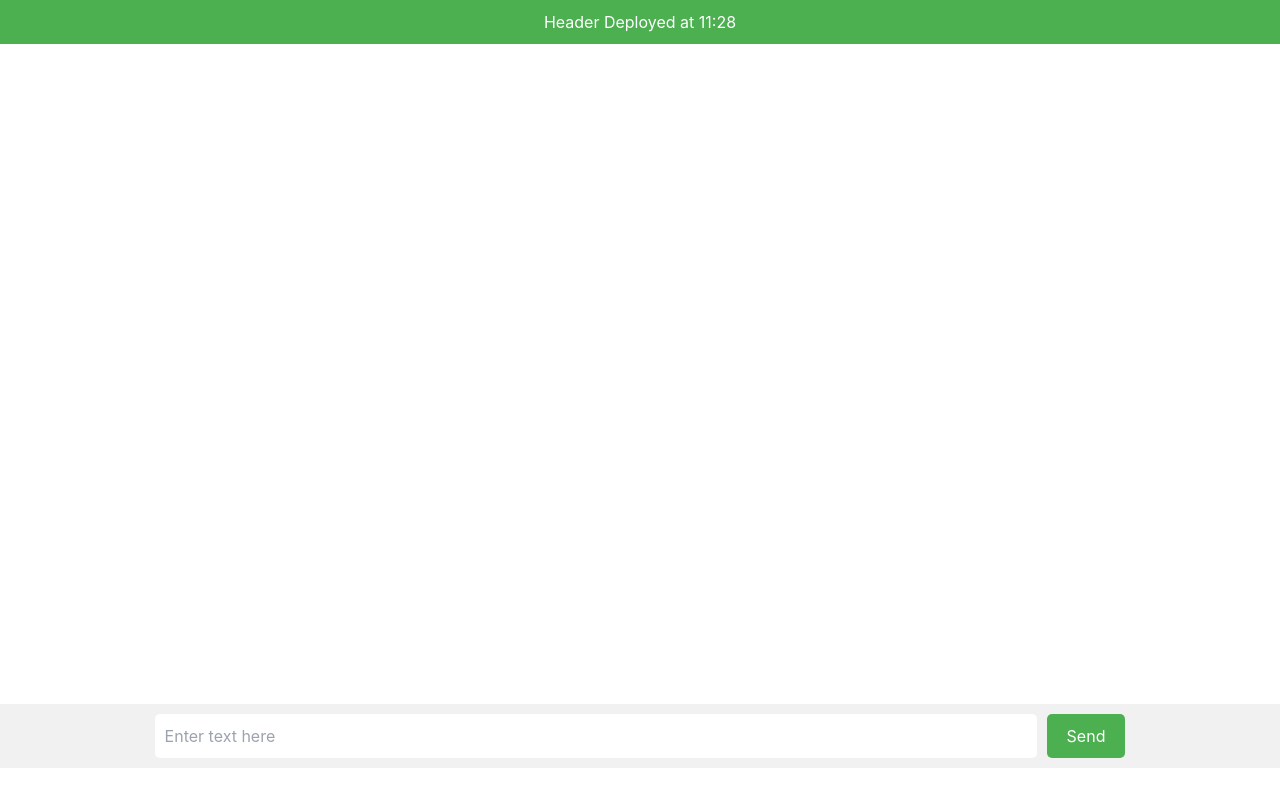
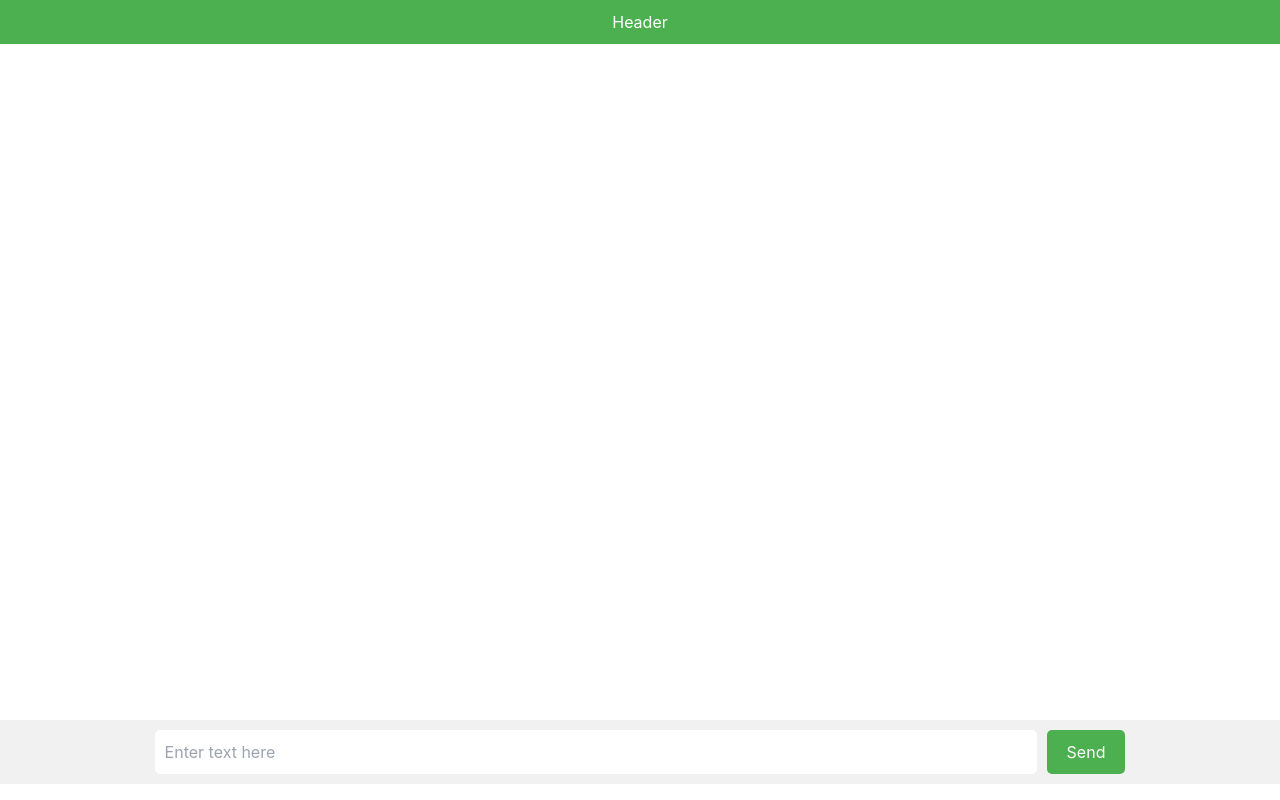
Before and after one commit to khant-nyar-paing/word-chain-game, a React (Create React App) app: page / in a window 1280 px wide. Built offline with nearby package versions, Linux system fonts and the light colour scheme.

Commit message:
Temporary deploy

```diff
--- a/src/App.js
+++ b/src/App.js
@@ -243,7 +243,7 @@ function WordChain() {
       style={{
         display: "flex", // Defines the container as a flexbox,
         flexDirection: "column", // Stacks the flex items vertically from top to bottom
-        height: "100dvh", // Sets the height of the container to 100% of the viewport height
+        height: "100dvh", // Sets the height of the container to 100% of the dynamic viewport height (not vh)
       }}
     >
       {/* Header Section */}
@@ -254,9 +254,14 @@ function WordChain() {
           padding: "10px", // Adds padding inside the header
           textAlign: "center", // Centers the text horizontally
           flexShrink: 0, // Prevents the header from shrinking when the window is resized
+          position: "fixed",
+          top: 0,
+          left: 0,
+          width: "100%",
+          zIndex: 10,
         }}
       >
-        <h1>Header Deployed at 11:28</h1>
+        <h1>Header</h1>
       </header>
 
       {/* Main Content Section with Scrollable Text Blocks */}
@@ -264,6 +269,7 @@ function WordChain() {
         style={{
           flexGrow: 1, // Allows the main content to take up the remaining space
           padding: "20px", // Adds padding inside the main content area
+          marginTop: "60px",
           display: "flex", // Makes the main content a flex container
           flexDirection: "column", // Arranges text blocks vertically
           gap: "10px", // Adds space between text blocks
@@ -274,18 +280,6 @@ function WordChain() {
       >
         {
           // Displays all the text blocks from the textBlocks array
-          textBlocks.map((block, index) => (
-            <div
-              key={index} // Uses index as key for each text block (ensures unique identification)
-              style={{
-                padding: "10px", // Adds padding inside each text block
-                border: "1px solid #ddd", // Adds a light gray border around each text block
-                borderRadius: "5px", // Rounds the corners of the border
-              }}
-            >
-              {block} {/* Displays the actual text in the block */}
-            </div>
-          ))
         }
         {/* Div placed at the end of the list for scrolling to it */}
         <div ref={endOfListRef}></div>
@@ -334,3 +328,16 @@ function WordChain() {
 }
 
 export default WordChain;
+
+// textBlocks.map((block, index) => (
+//   <div
+//     key={index} // Uses index as key for each text block (ensures unique identification)
+//     style={{
+//       padding: "10px", // Adds padding inside each text block
+//       border: "1px solid #ddd", // Adds a light gray border around each text block
+//       borderRadius: "5px", // Rounds the corners of the border
+//     }}
+//   >
+//     {block} {/* Displays the actual text in the block */}
+//   </div>
+// ))
```
